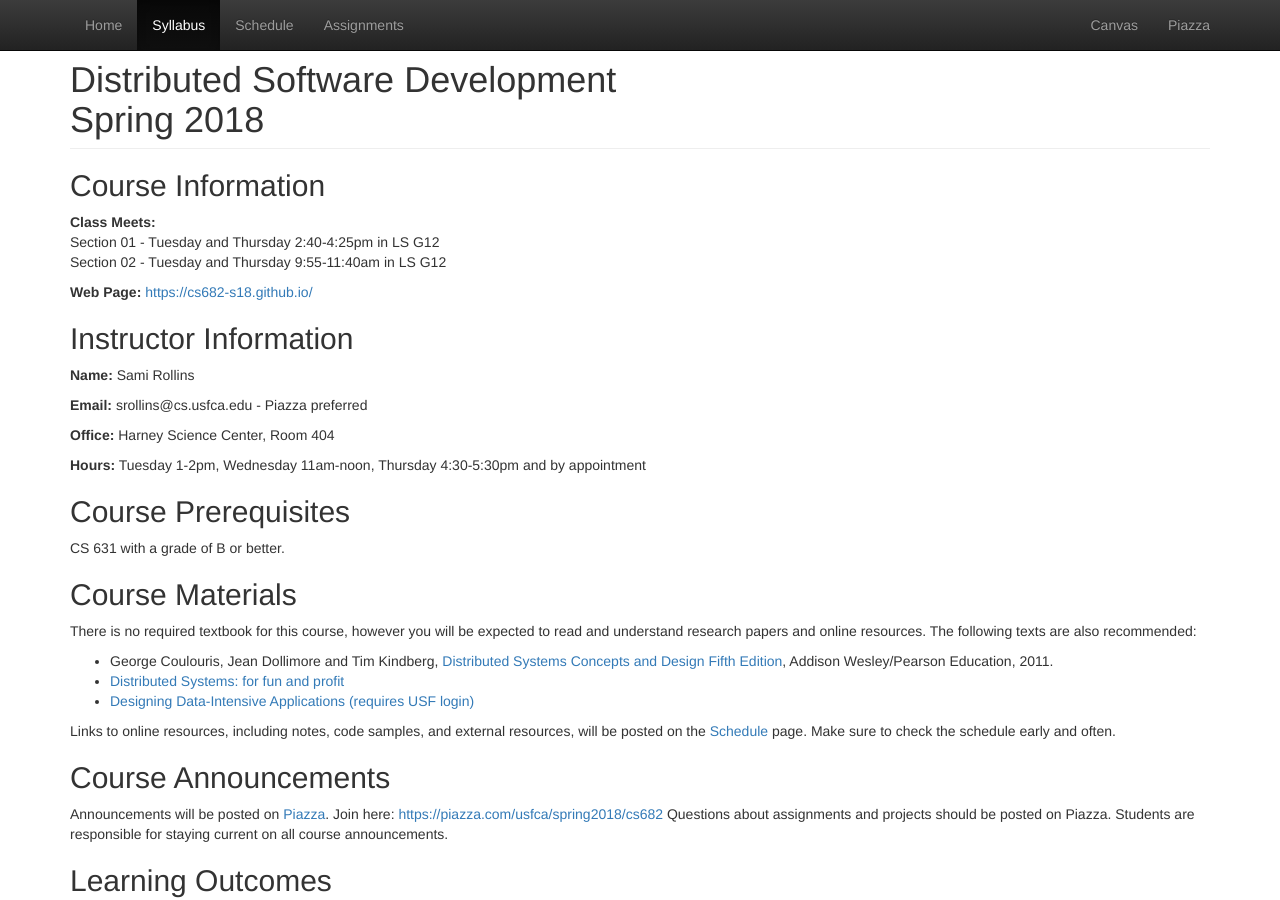
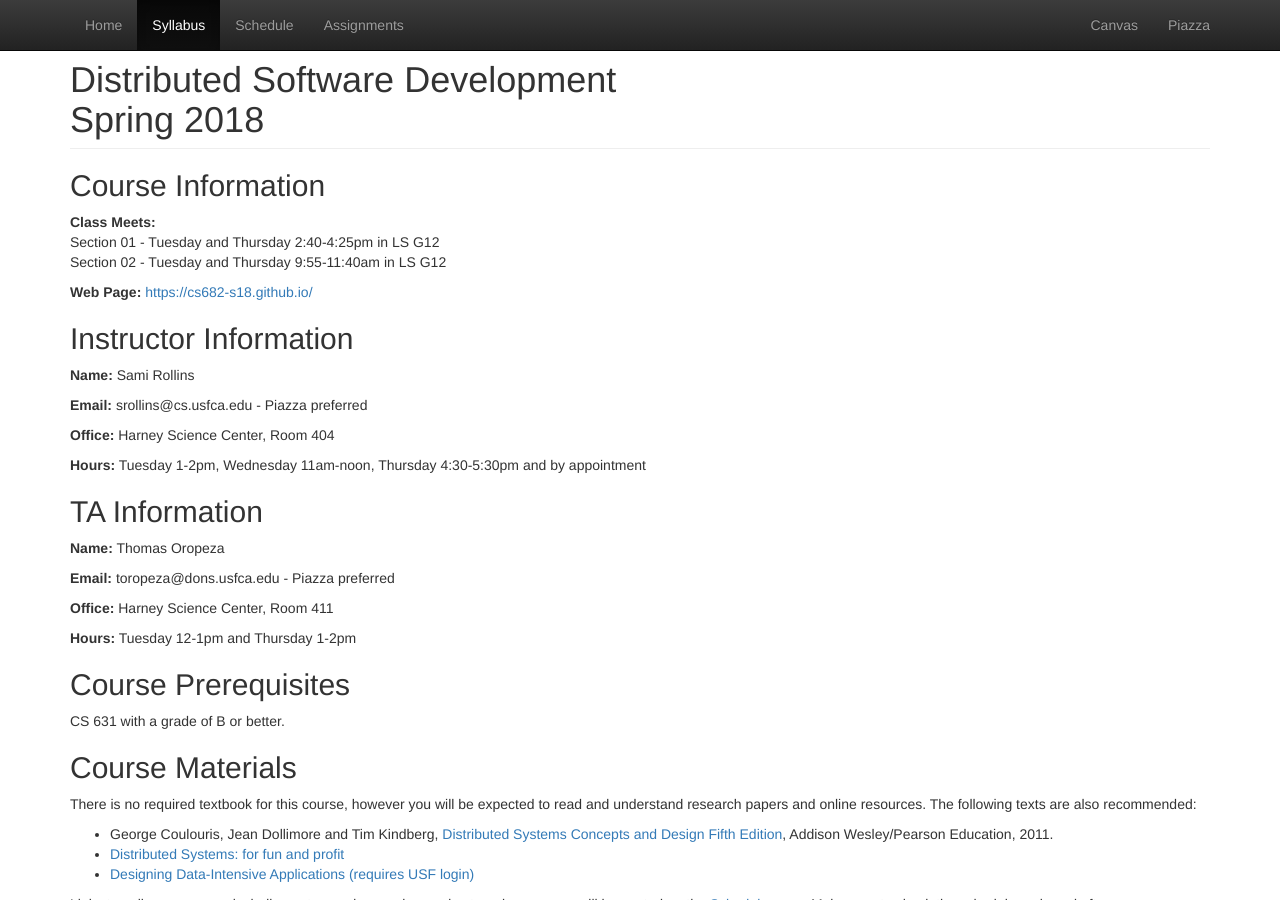
Before and after one commit to CS682-S18/cs682-s18.github.io, a Jekyll site: the page built from syllabus.html, in a window 1280 px wide and 900 px high. Built offline with Jekyll 4.4.1, drawn with Linux system fonts in a browser that asks for light colours.

Commit message:
adding TA info

```diff
--- a/syllabus.html
+++ b/syllabus.html
@@ -19,6 +19,12 @@ title: Syllabus
  <p><strong>Email:</strong> srollins@cs.usfca.edu - Piazza preferred</p>
  <p><strong>Office:</strong> Harney Science Center, Room 404</p>
  <p><strong>Hours:</strong> Tuesday 1-2pm, Wednesday 11am-noon, Thursday 4:30-5:30pm and by appointment</p>
+
+<h2>TA Information</h2>
+ <p><strong>Name:</strong> Thomas Oropeza</p>
+ <p><strong>Email:</strong> toropeza@dons.usfca.edu - Piazza preferred</p>
+ <p><strong>Office:</strong> Harney Science Center, Room 411</p>
+ <p><strong>Hours:</strong> Tuesday 12-1pm and Thursday 1-2pm</p>
 
  <h2>Course Prerequisites</h2>
  <p>CS 631 with a grade of B or better.</p>
```
